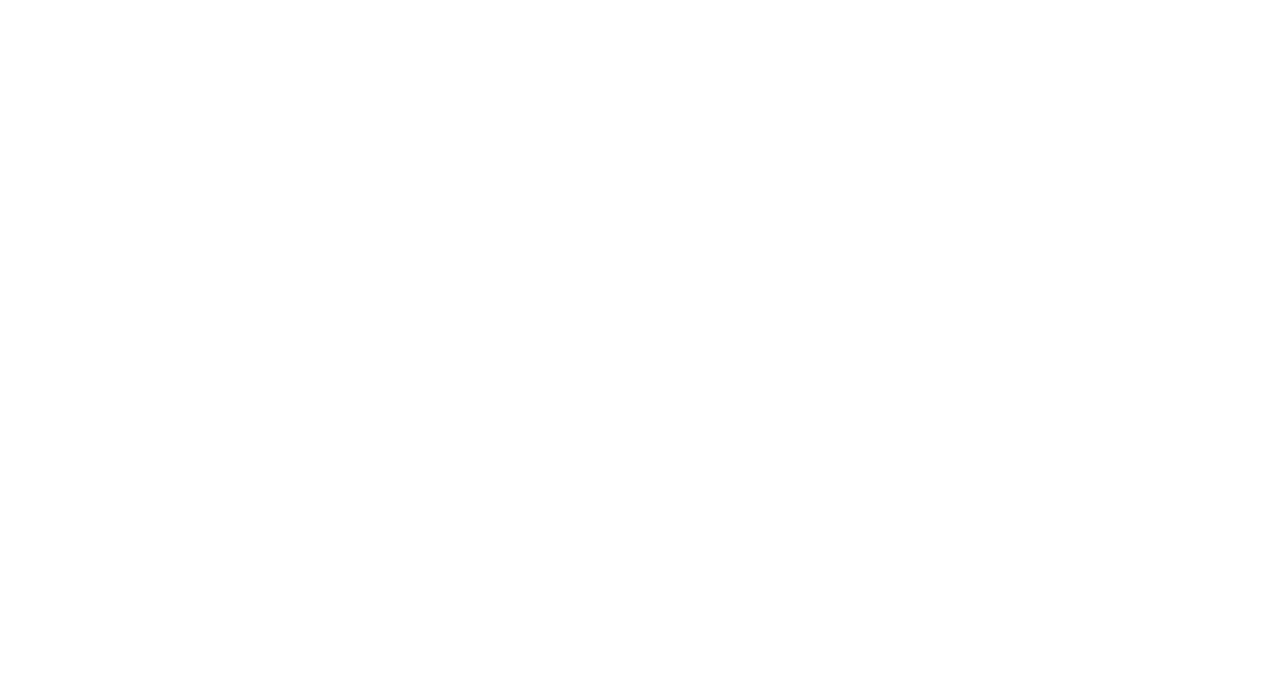
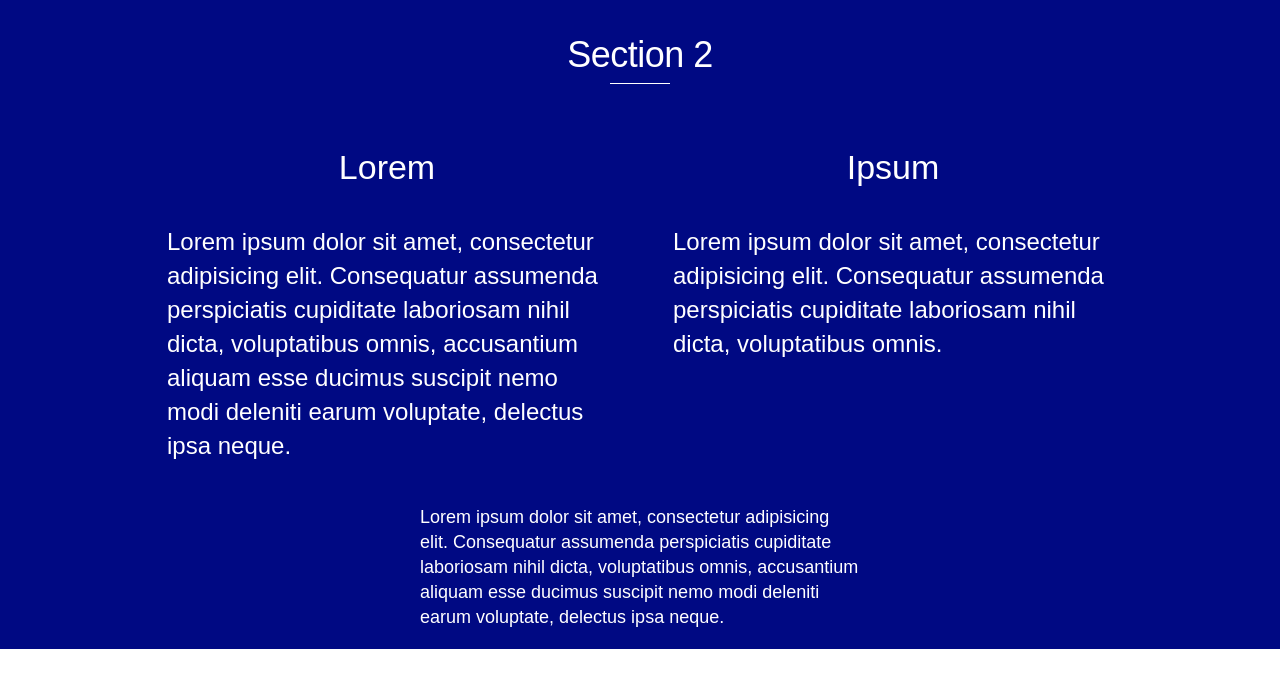
Before and after one commit to gord-oleg/collective, a plain HTML site: page index.html in a window 1280 px wide. Drawn offline with Linux system fonts and the light colour scheme.

Commit message:
sectoin2

```diff
--- a/css/style.css
+++ b/css/style.css
@@ -0,0 +1,77 @@
+body {
+	margin: 0;
+	font-family: Arial, sans-serif;
+	font-size: 24px;
+	line-height: 34px;
+	background: #fff;
+	color: #000983;
+}
+.resize {
+	position: relative;
+	margin: 0 auto;
+	padding: 0 15px;
+	width: 946px;
+}
+
+.dark {
+	color: #fff;
+	background: #000983;
+}
+
+h2 {
+	position: relative;
+	text-align: center;
+}
+h2:after {
+	content: "";
+	position: absolute;
+	left: 50%;
+	bottom: -5px;
+	width: 60px;
+	height: 1px;
+	background: #000983;
+	transform: translate(-50%, 0);
+}
+.dark h2:after {
+	background: #fff;
+}
+h1 {
+	font-size: 96px;
+	line-height: 112px;
+}
+h2 {
+	font-size: 36px;
+	line-height: 48px;
+	font-weight: normal;
+	letter-spacing: -0.5px;
+}
+h3 {
+	text-align: center;
+	font-size: 34px;
+	font-weight: normal;
+	line-height: 48px;
+}
+section {
+	padding-bottom: 10px 0 40px;
+	border-top: 1px solid transparent;
+	border-bottom: 1px solid transparent;
+}
+.wrap:after {
+	content: "";
+	display: block;
+	clear: both;
+}
+.pull-left {
+	float: left;
+}
+.pull-right {
+	float: right;
+}
+.box {
+	margin: 0 auto;
+	width: 440px;
+}
+.box-small {
+	font-size: 18px;
+	line-height: 25px;
+}
--- a/index.html
+++ b/index.html
@@ -6,7 +6,24 @@
     <link type="text/css" rel="stylesheet" href="css/style.css">
 </head>
 <body>
-
+    <section class="section2 dark">
+		<div class="resize">
+			<h2>Section 2</h2>
+			<div class="wrap">
+				<div class="box pull-left">
+					<h3>Lorem</h3>
+					<p>Lorem ipsum dolor sit amet, consectetur adipisicing elit. Consequatur assumenda perspiciatis cupiditate laboriosam nihil dicta, voluptatibus omnis, accusantium aliquam esse ducimus suscipit nemo modi deleniti earum voluptate, delectus ipsa neque.</p>
+				</div>
+				<div class="box pull-right">
+					<h3>Ipsum</h3>
+					<p>Lorem ipsum dolor sit amet, consectetur adipisicing elit. Consequatur assumenda perspiciatis cupiditate laboriosam nihil dicta, voluptatibus omnis.</p>
+				</div>
+			</div>
+            <div class="box box-small">
+                <p>Lorem ipsum dolor sit amet, consectetur adipisicing elit. Consequatur assumenda perspiciatis cupiditate laboriosam nihil dicta, voluptatibus omnis, accusantium aliquam esse ducimus suscipit nemo modi deleniti earum voluptate, delectus ipsa neque.</p>
+            </div>
+		</div>
+	</section>
 
 </body>
 <script src="js/script.js"></script>
```
